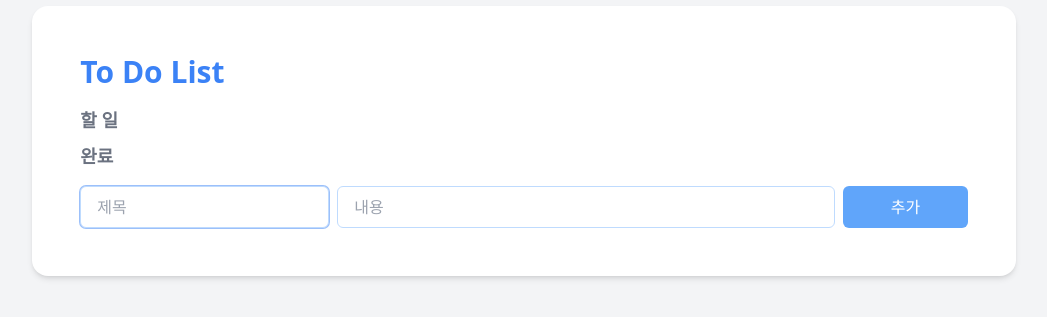
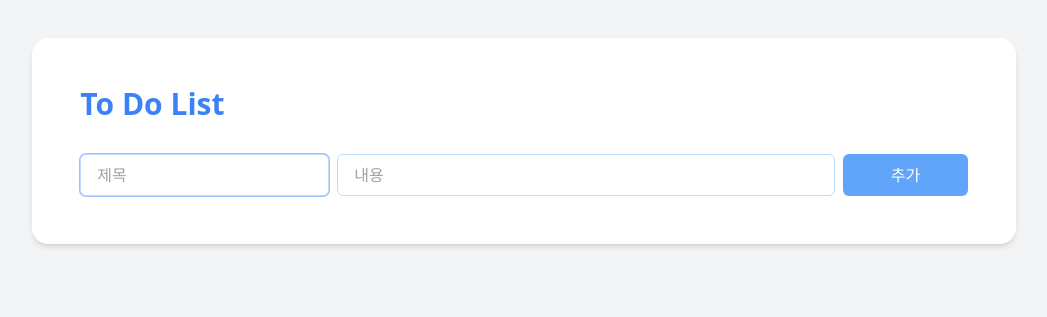
Before and after one commit to phantom2115/TodoList, a React (Vite) app: page / in a window 1280 px wide. Shown: the part 259-576 px from the top of the page, without its empty margins (116-1163 px from the left). Built offline with nearby package versions, Linux system fonts and the light colour scheme.

Commit message:
feat: display subtitle

```diff
--- a/src/pages/TodoPage.tsx
+++ b/src/pages/TodoPage.tsx
@@ -64,15 +64,20 @@ const TodoPage = () => {
     titleInputRef.current?.focus();
   };
 
+  const doneTodos = todos.filter((todo) => todo.isDone);
+  const undoneTodos = todos.filter((todo) => !todo.isDone);
+
   return (
     <main className="h-screen bg-gray-100 flex justify-center items-center">
       <div className="p-12 bg-white flex flex-col gap-4 rounded-2xl shadow-md">
         <h1 className="font-semibold text-3xl text-blue-500">To Do List</h1>
         <section className="flex flex-col gap-2 overflow-scroll max-h-[400px]">
+          {undoneTodos.length !== 0 ? (
             <h2 className="font-semibold text-lg text-gray-500">할 일</h2>
-          {todos
-            .filter((todo) => !todo.isDone)
-            .map((todo) => (
+          ) : (
+            <></>
+          )}
+          {undoneTodos.map((todo) => (
             <Todo
               key={todo.id}
               todo={todo}
@@ -80,10 +85,12 @@ const TodoPage = () => {
               toggleTodo={toggleTodo}
             />
           ))}
+          {doneTodos.length !== 0 ? (
             <h2 className="font-semibold text-lg text-gray-500">완료</h2>
-          {todos
-            .filter((todo) => todo.isDone)
-            .map((todo) => (
+          ) : (
+            <></>
+          )}
+          {doneTodos.map((todo) => (
             <Todo
               key={todo.id}
               todo={todo}
```
Lines whose indentation alone changed are shown as unchanged.
